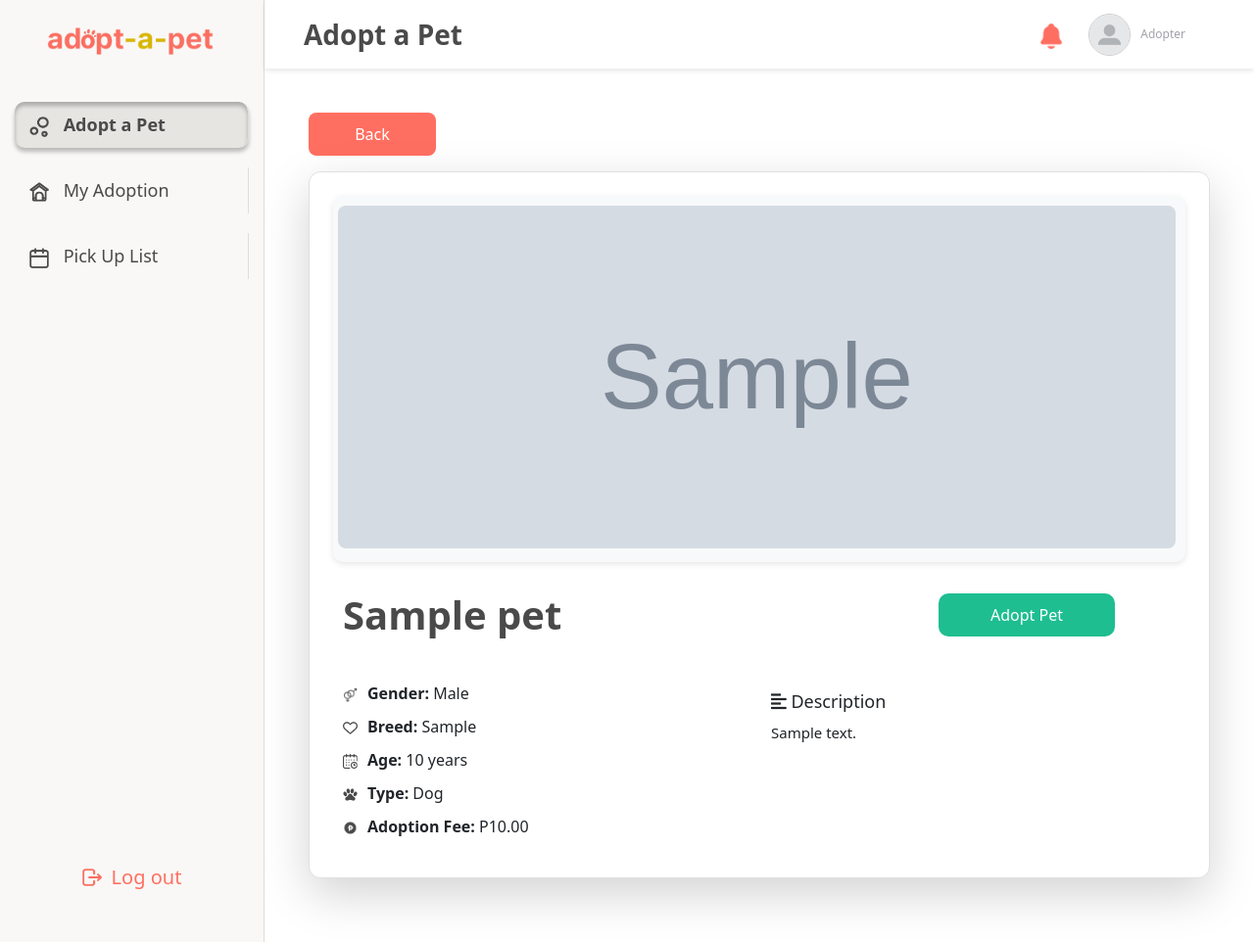
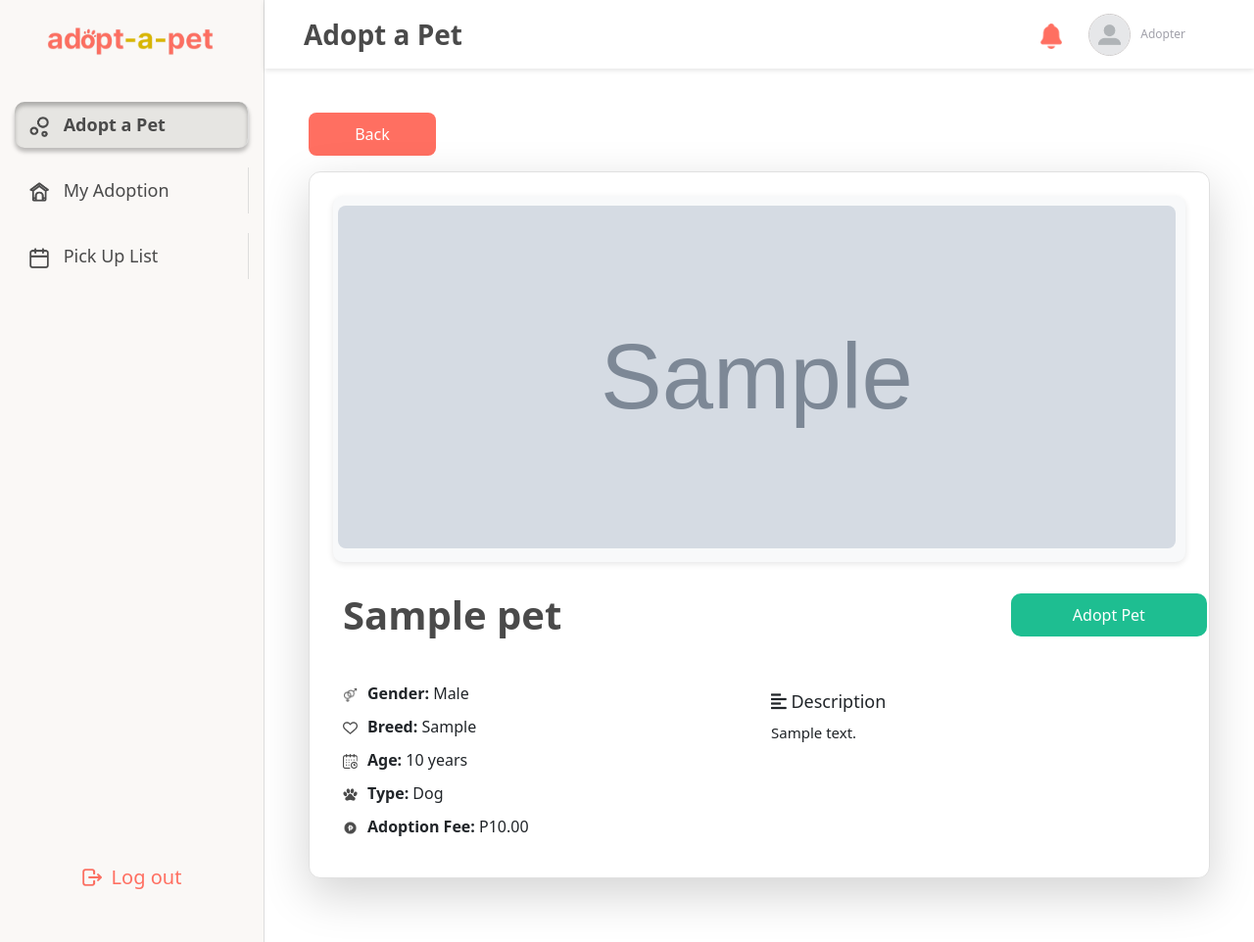
Before and after one commit to eynabdllh/pet-adoption-system, a Django app: page /pets/1/ in a window 1280 px wide. Shown: the whole page at 98% size. Run offline with Django 5.2, Linux system fonts and the light colour scheme; a user stored in the database is signed in; tables that the repository leaves empty hold one stand-in row (values such as "Sample post"); grey boxes marked "Sample" are stand-in pictures; some libraries are stand-ins or nearby versions.

Commit message:
[Ana] fixed adopt button

```diff
--- a/pet_listing/templates/admin_view_pet.html
+++ b/pet_listing/templates/admin_view_pet.html
@@ -37,7 +37,8 @@ Pet Management
         font-size: 16px;
         border-radius: 10px;
         margin-right: 50px;
-        width: 180px;
+        margin-left: 35%;
+        width: 200px;
     }
 
     .btn-adopt:hover {
--- a/pet_listing/templates/view_pet.html
+++ b/pet_listing/templates/view_pet.html
@@ -37,7 +37,8 @@ Adopt a Pet
         font-size: 16px;
         border-radius: 10px;
         margin-right: 50px;
-        width: 180px;
+        margin-left: 35%;
+        width: 200px;
     }
 
     .btn-adopt:hover {
```
